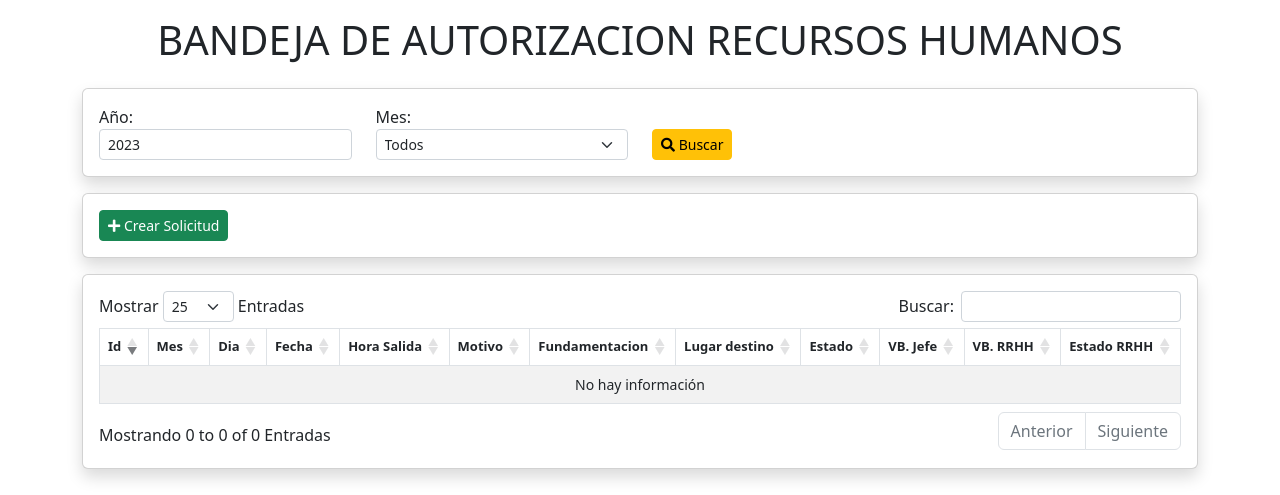
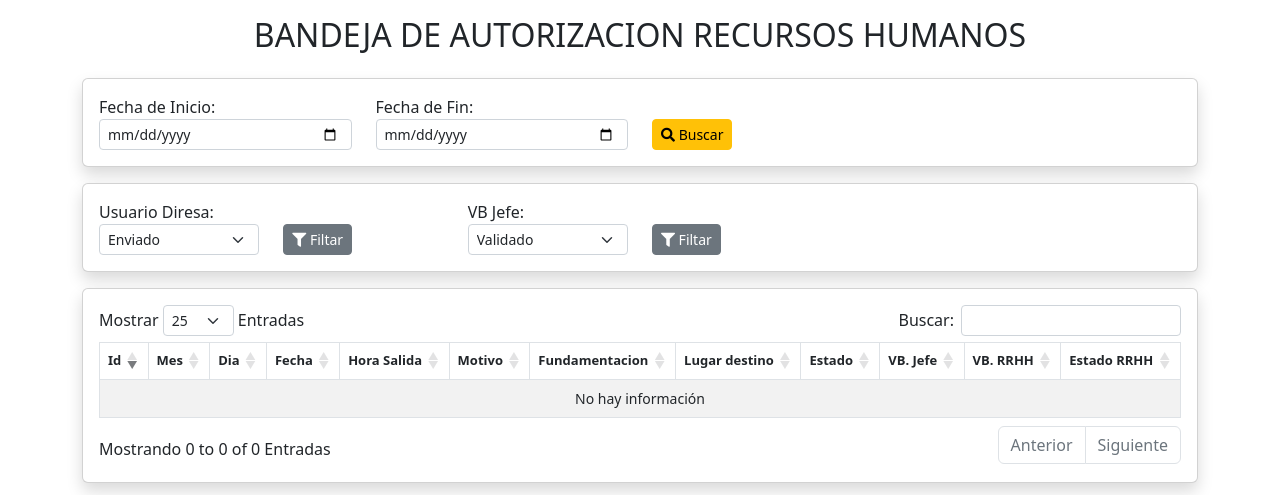
Before and after one commit to veronny/control_asistencia, a Django app: page /bandeja_rrhh/ in a window 1280 px wide. Shown: the part 61-556 px from the top of the page. Run offline with Django 4.2, Linux system fonts and the light colour scheme; the visitor is signed in with stand-in values (Sample User, id 1); data that the repository does not hold is empty; some libraries are stand-ins or nearby versions.

Commit message:
filtros de vb

```diff
--- a/filiacion/templates/bandeja_rrhh/bandeja_rrhh.html
+++ b/filiacion/templates/bandeja_rrhh/bandeja_rrhh.html
@@ -17,38 +17,19 @@
 
 <main class="container">
   <div class="display-1 text-center py-3">
-    <h1>BANDEJA DE AUTORIZACION RECURSOS HUMANOS</h1>
+    <h2>BANDEJA DE AUTORIZACION RECURSOS HUMANOS</h2>
   </div>
-  <!-- BUSCADOR -->
+  <!-- BUSCADOR FECHA-->
   <section class = "card card-body shadow mb-3">
       <form method="GET" enctype="multipart/form-data">
         <div class = "form row">
           <div class="col-sm-12 col-md-6 col-lg-3">
-          <label for="anio">Año:</label>
-          <select class="form-control form-select-sm" aria-label="anio" name="anio" id="anio">
-            <option value="2023">2023</option>
-            {% for y in anio %}
-              <option value="{{ y }}" {% if request.GET.anio == y %}selected{% endif %}>{{ y }}</option>
-            {% endfor %}
-          </select>
+            <label for="anio">Fecha de Inicio:</label>
+            <input class="form-control form-select-sm" type="date" name="fecha_inicio" id="fecha_inicio">
           </div>
           <div class="col-sm-12 col-md-6 col-lg-3">
-          <label class="form-inline" for="mes">Mes:</label>
-          <select class="form-select form-select-sm" aria-label="mes" name="mes" id="mes">
-            <option value="">Todos</option>
-            <option value="01" {% if request.GET.mes == '01' %} selected {% endif %}>Enero</option>
-            <option value="02" {% if request.GET.mes == '02' %} selected {% endif %}>Febrero</option>
-            <option value="03" {% if request.GET.mes == '03' %} selected {% endif %}>Marzo</option>
-            <option value="04" {% if request.GET.mes == '04' %} selected {% endif %}>Abril</option>
-            <option value="05" {% if request.GET.mes == '05' %} selected {% endif %}>Mayo</option>
-            <option value="06" {% if request.GET.mes == '06' %} selected {% endif %}>Junio</option>
-            <option value="07" {% if request.GET.mes == '07' %} selected {% endif %}>Julio</option>
-            <option value="08" {% if request.GET.mes == '08' %} selected {% endif %}>Agosto</option>
-            <option value="09" {% if request.GET.mes == '09' %} selected {% endif %}>Setiembre</option>
-            <option value="10" {% if request.GET.mes == '10' %} selected {% endif %}>Octubre</option>
-            <option value="11" {% if request.GET.mes == '11' %} selected {% endif %}>Noviembre</option>
-            <option value="12" {% if request.GET.mes == '12' %} selected {% endif %}>Diciembre</option>
-          </select>
+            <label class="form-inline" for="mes">Fecha de Fin:</label>
+            <input class="form-control form-select-sm" type="date" name="fecha_fin" id="fecha_fin">
           </div>
           <div class="col-sm-12 col-md-6 col-lg-2">
             <br>
@@ -57,31 +38,40 @@
         </div>
       </form>
   </section>
-    <!-- CABECERA -->
-    <section class="card card-body shadow mb-3">
-      <div class="form row">
-        <div class="col-sm-12 col-md-12 col-lg-11">
-          <div class="form row">
-            <div class="col-sm-12 col-md-6 col-lg-3">
-              {% if user.is_authenticated %}
-              <a href="{% url 'create_papeleta_horas' %}" class="btn btn-success btn-sm"><i class="fa fa-plus"></i> Crear Solicitud</a>
-              {% endif %}
+  <!-- BUSCADOR ESTADOS-->
+  <section class = "card card-body shadow mb-3">
+    <form method="GET" enctype="multipart/form-data">
+      <div class = "form row">
+        <!-- Estado VB Jefe -->
+        <div class="col-sm-12 col-md-6 col-lg-2">
+          <label class="form-inline" for="estado">Usuario Diresa:</label>
+          <select class="form-select form-select-sm" aria-label="estado" name="estado" id="estado">
+            <option value="0" {% if request.GET.estado_papeleta_dia == '0' %} selected {% endif %}>Enviado</option>
+            <option value="1" {% if request.GET.estado_papeleta_dia == '1' %} selected {% endif %}>Aprobado</option>
+          </select>
+        </div>
+        <div class="col-sm-12 col-md-6 col-lg-2">
+          <br>
+          <button type="submit" class="btn btn-secondary btn-sm"><i class="fas fa-filter"></i> Filtar</button>
+        </div>
+        <!-- Estado RRHH  -->
+        <div class="col-sm-12 col-md-6 col-lg-2">
+          <label class="form-inline" for="estado_jefe">VB Jefe:</label>
+          <select class="form-select form-select-sm" aria-label="estado_jefe" name="estado_jefe" id="estado_jefe">
+            <option value="0" {% if request.GET.estado_papeleta_jefe == '0' %} selected {% endif %}>Validado</option>
+            <option value="1" {% if request.GET.estado_papeleta_jefe == '1' %} selected {% endif %}>No Validado</option>
+            <option value="2" {% if request.GET.estado_papeleta_jefe == '2' %} selected {% endif %}>Observado</option>
+          </select>
+        </div>
+        <div class="col-sm-12 col-md-6 col-lg-2">
+          <br>
+          <button type="submit" class="btn btn-secondary btn-sm"><i class="fas fa-filter"></i> Filtar</button>
         </div>
       </div>
-        </div>
-      </div>
+    </form>
   </section>
   <!-- DETALLE -->
   <section class="card card-body shadow mb-4">
-    <!--
-    <div class="row">
-      <div class="col-md-6 py-2">
-        {% if user.is_authenticated %}
-        <a href="/filiacion/create/" class="btn btn-success"><i class="fa fa-plus"></i> Agregar Usuario</a>
-        {% endif %}
-      </div>
-    </div>
-    -->
     <div class="row">
       <div class="table-responsive">
         <table id="table_papeleta_salida" class="table table-bordered table-hover table-striped">
--- a/filiacion/views.py
+++ b/filiacion/views.py
@@ -247,13 +247,21 @@ def actualizar_estado(request, id):
 @login_required
 def listar_bandeja_rrhh(request):
     # Obtener el filtro de mes y año del parámetro GET
-    anio = request.GET.get('anio', None)
-    mes = request.GET.get('mes', None)
+    valores = ['1']
     # Obtener todas las marcaciones o filtrar por mes/año
-    if mes and anio:
-        papeletas = PapeletaHora.objects.filter(anio=anio,mes=mes).order_by('-id')
+    fecha_inicio = request.GET.get('fecha_inicio')
+    fecha_fin = request.GET.get('fecha_fin')
+    estado = request.GET.get('estado')
+    estado_jefe = request.GET.get('estado_jefe')
+    # Obtener todas las marcaciones o filtrar por mes/año
+    if fecha_inicio and fecha_fin:
+        papeletas = PapeletaHora.objects.filter(user=request.user,fecha_papeleta_hora__range=[fecha_inicio, fecha_fin]).order_by('-id')
+    elif estado:
+        papeletas = PapeletaHora.objects.filter(user=request.user,estado_papeleta_dia=estado).order_by('-id')
+    elif estado_jefe:
+        papeletas = PapeletaHora.objects.filter(user=request.user,estado_papeleta_dia=estado_jefe).order_by('-id')
     else:
-        papeletas = PapeletaHora.objects.filter().order_by('id')
+        papeletas = PapeletaHora.objects.filter(estado_papeleta_dia="1",estado_papeleta_jefe=estado_jefe).order_by('-id')
     context = {
                 'papeletas': papeletas
             }
```
Also changed, not shown: filiacion/templates/bandeja_jefe/bandeja_jefe.html (+1 -10 lines). Lines whose indentation alone changed are shown as unchanged.
